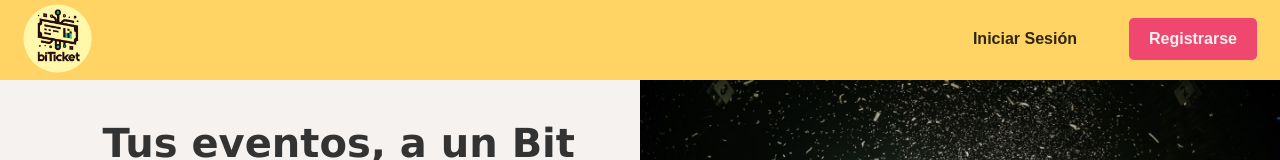
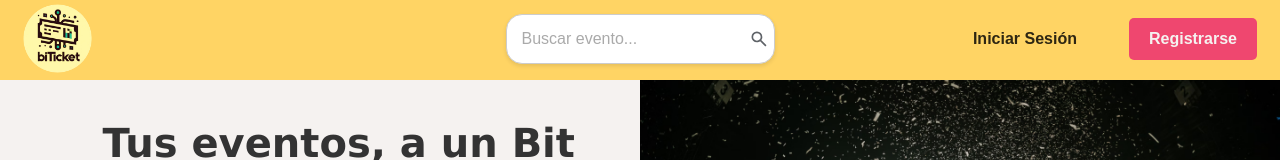
Before and after one commit to MickHerbivore/biticket-front, an Angular app: page /home in a window 1280 px wide. Shown: the top 160 px of the page. Built offline with nearby package versions, Linux system fonts and the light colour scheme.

Commit message:
feat(header): input search

```diff
--- a/src/app/components/partials/header/header.component.css
+++ b/src/app/components/partials/header/header.component.css
@@ -13,8 +13,8 @@ header {
     width: 100%;
     padding: 4px 23px 7px;
     background-color: #ffd464;
-    display: flex;
-    justify-content: space-between;
+    display: grid;
+    grid-template-columns: 1fr auto 1fr;
     align-items: center;
   }
 
@@ -35,6 +35,7 @@ header {
   .username {
     font-size: 1.2em;
     font-weight: bold;
+    justify-self: end;
   }
 
   .tab-buttons {
@@ -42,6 +43,7 @@ header {
     justify-content: space-between;
     align-items: center;
     gap: 2rem;
+    justify-self: end;
 
     button {
       border-radius: 5px;
@@ -62,3 +64,35 @@ header {
       color: var(--text-white);
     }
   }
+
+  .input-search {
+    align-self: center;
+    display: flex;
+    align-items: center;
+    border: 1px solid #ccc;
+    padding: 5px;
+    max-width: 400px;
+    box-shadow: 0 2px 4px rgba(0, 0, 0, 0.1);
+    background-color: #fff;
+    border-radius: 1rem;
+  }
+
+  .input-search input[type="text"] {
+    flex: 1;
+    border: none;
+    outline: none;
+    padding: 10px;
+    font-size: 16px;
+    border-radius: 4px 0 0 4px;
+  }
+
+  .input-search img {
+    width: 20px;
+    height: 20px;
+    cursor: pointer;
+    margin-left: 10px;
+  }
+
+  .input-search input[type="text"]::placeholder {
+    color: #aaa;
+  }
--- a/src/app/components/partials/header/header.component.html
+++ b/src/app/components/partials/header/header.component.html
@@ -3,6 +3,13 @@
       <a [routerLink]="'home'">
         <img src="/assets/img/biticket_logo.png" class="logo" />
       </a>
+
+      @if (showUsername) {
+        <div class="input-search">
+          <input type="text" placeholder="Buscar evento...">
+          <img src="./../../../../assets/icons/search.svg" alt="Search icon">
+        </div>
+      }
 
       @if (!isLoggedIn() && showUsername) {
         <div class="tab-buttons">
```
Also changed, not shown: src/assets/icons/search.svg (added).
